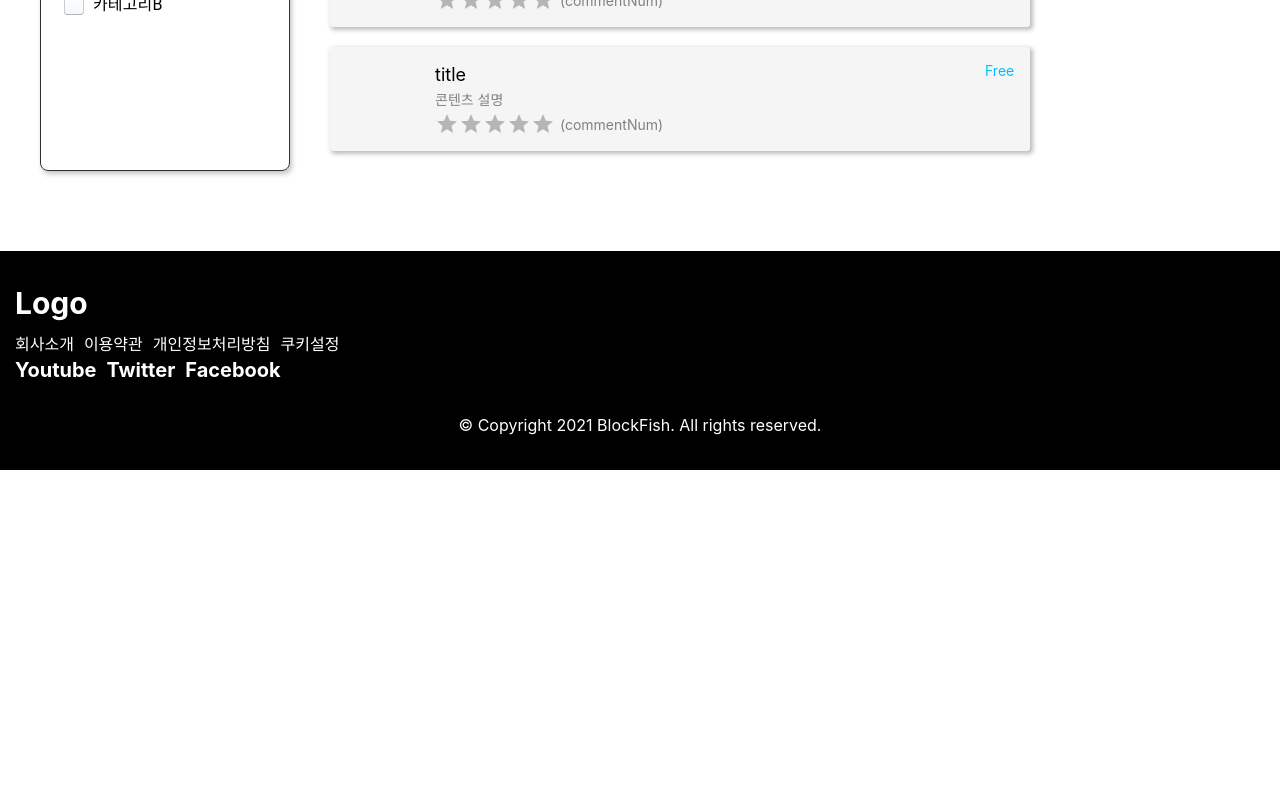
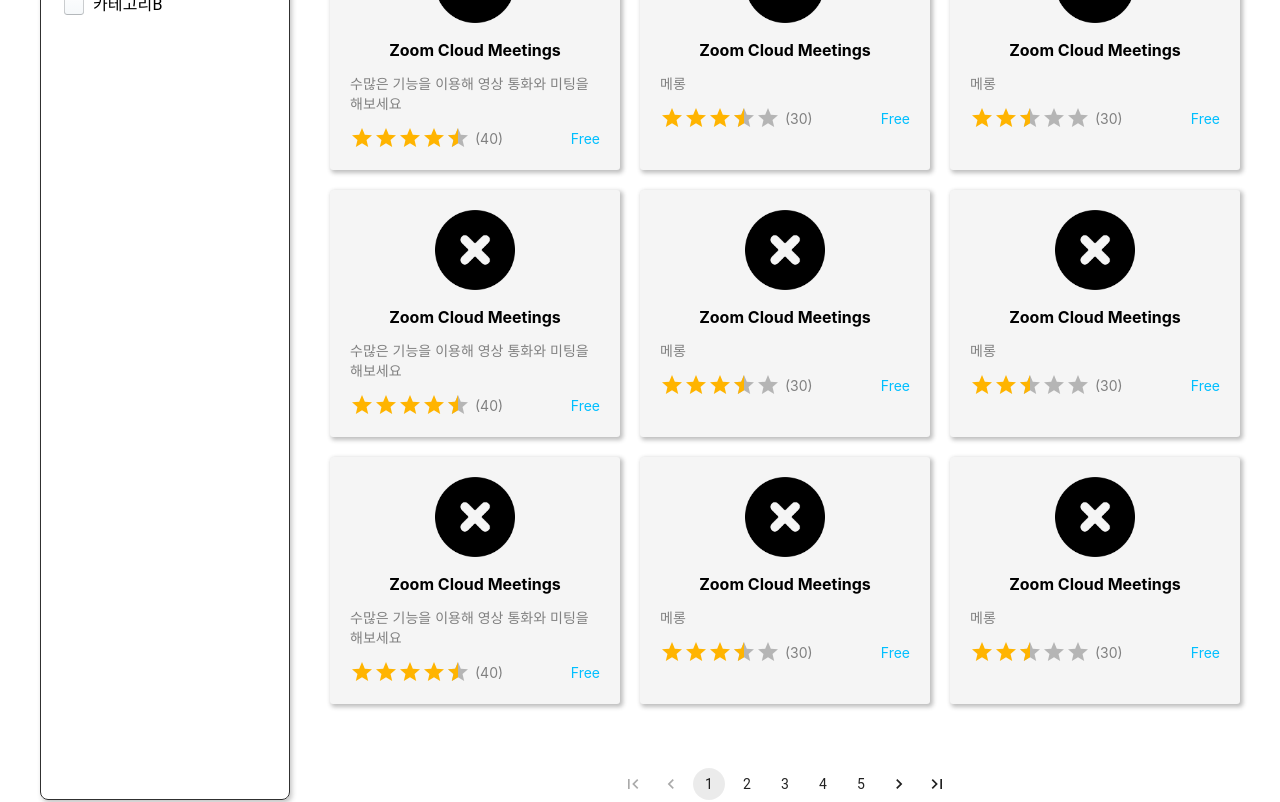
Before and after one commit to LenChoi/blockfish, a React (Create React App) app in the folder frontend/: page /blockfish/download in a window 1280 px wide. Shown: the part 680-1482 px from the top of the page. Before the commit the page ends 1150 px from the top, so only its background shows below. Built offline with nearby package versions, Linux system fonts and the light colour scheme.

Commit message:
다운로드 화면 개발

```diff
--- /dev/null
+++ b/frontend/src/components/cards/GridCardTemplate.jsx
@@ -0,0 +1,52 @@
+import React from 'react';
+import { GridCardContainer, GridCardWrapper, CardRatingBarWrapper } from '../../styles/Card';
+import TextDefault from '../ui/TextDefault';
+import HalfRating from '../ui/HalfRating';
+
+const GridCardTemplate = (props) => {
+  const { content } = props;
+
+  return (
+    <GridCardContainer>
+      <GridCardWrapper>
+        <div style={{ textAlign: 'center' }}>
+          <img alt="" width="80" height="80" src={content.imgSrc} />
+        </div>
+        <div style={{ textAlign: 'center', marginTop: 13 }}>
+          <TextDefault size="16px" weight="700">
+            {content.title}
+          </TextDefault>
+        </div>
+        <div style={{ marginTop: 13 }}>
+          <TextDefault size="14px" lineHeight="14px" color="#808080">
+            {content.descption}
+          </TextDefault>
+        </div>
+
+        <CardRatingBarWrapper>
+          <div style={{ display: 'flex', alignItems: 'center' }}>
+            <HalfRating value={content.rating} />
+            <div style={{ marginLeft: 5 }}>
+              <TextDefault size="14px" color="#808080">
+                (
+              </TextDefault>
+              <TextDefault size="14px" color="#808080">
+                {content.commentNum}
+              </TextDefault>
+              <TextDefault size="14px" color="#808080">
+                )
+              </TextDefault>
+            </div>
+          </div>
+          <div>
+            <TextDefault size="14px" color="#00bfff">
+              Free
+            </TextDefault>
+          </div>
+        </CardRatingBarWrapper>
+      </GridCardWrapper>
+    </GridCardContainer>
+  );
+};
+
+export default GridCardTemplate;
--- a/frontend/src/components/download/DownloadRight.jsx
+++ b/frontend/src/components/download/DownloadRight.jsx
@@ -1,7 +1,10 @@
 import React, { useEffect, useState } from 'react';
-import { RightLayout } from '../../styles/Download';
+import useInput from '../../hooks/useInput';
+import { GridLayoutWrapper, RightLayout } from '../../styles/Download';
 import { isEmpty } from '../../utils/utils';
+import GridCardTemplate from '../cards/GridCardTemplate';
 import ListCardTemplate from '../cards/ListCardTemplate';
+import PagingContainer from '../pagination/PagingContainer';
 import SlickSlider from '../slider/SlickSlider';
 import TextDefault from '../ui/TextDefault';
 import SortingBar from './SortingBar';
@@ -9,7 +12,7 @@
 const DownloadRight = () => {
   const [fileList, setFileList] = useState([]);
   const [viewState, setViewState] = useState(false);
-
+  const [page, onhandleChangePage] = useInput(1);
   const onToggleView = (s) => {
     if (s) {
       setViewState(true);
@@ -37,10 +40,64 @@
         commentNum: 30,
         imgSrc: '/images/card/empty.png',
       },
+      {
+        id: 3,
+        title: 'Zoom Cloud Meetings',
+        descption: '메롱',
+        rating: 2.5,
+        commentNum: 30,
+        imgSrc: '/images/card/empty.png',
+      },
+      {
+        id: 4,
+        title: 'Zoom Cloud Meetings',
+        descption: '수많은 기능을 이용해 영상 통화와 미팅을 해보세요',
+        rating: 4.5,
+        commentNum: 40,
+        imgSrc: '/images/card/empty.png',
+      },
+      {
+        id: 5,
+        title: 'Zoom Cloud Meetings',
+        descption: '메롱',
+        rating: 3.5,
+        commentNum: 30,
+        imgSrc: '/images/card/empty.png',
+      },
+      {
+        id: 6,
+        title: 'Zoom Cloud Meetings',
+        descption: '메롱',
+        rating: 2.5,
+        commentNum: 30,
+        imgSrc: '/images/card/empty.png',
+      },
+      {
+        id: 7,
+        title: 'Zoom Cloud Meetings',
+        descption: '수많은 기능을 이용해 영상 통화와 미팅을 해보세요',
+        rating: 4.5,
+        commentNum: 40,
+        imgSrc: '/images/card/empty.png',
+      },
+      {
+        id: 8,
+        title: 'Zoom Cloud Meetings',
+        descption: '메롱',
+        rating: 3.5,
+        commentNum: 30,
+        imgSrc: '/images/card/empty.png',
+      },
+      {
+        id: 9,
+        title: 'Zoom Cloud Meetings',
+        descption: '메롱',
+        rating: 2.5,
+        commentNum: 30,
+        imgSrc: '/images/card/empty.png',
+      },
     ]);
   }, []);
-
-  console.log('viewState', viewState);
 
   return (
     <RightLayout>
@@ -56,13 +113,22 @@
       <SlickSlider />
 
       <SortingBar onToggleView={onToggleView} />
+      <div style={{ marginTop: 20 }}>
+        {!isEmpty(fileList) &&
+          (viewState ? (
+            fileList.map((data) => <ListCardTemplate key={data.id} content={data} />)
+          ) : (
+            <GridLayoutWrapper>
+              {fileList.map((data) => (
+                <GridCardTemplate key={data.id} content={data} />
+              ))}
+            </GridLayoutWrapper>
+          ))}
+      </div>
 
-      {!isEmpty(fileList) &&
-        (!viewState ? (
-          fileList.map((data) => <ListCardTemplate key={data.id} content={data} />)
-        ) : (
-          <div>Hello</div>
-        ))}
+      {/* 페이징 - 시작 */}
+      <PagingContainer whlPage={5} page={page} handleChangePage={onhandleChangePage} />
+      {/* 페이징 - 끝 */}
     </RightLayout>
   );
 };
--- /dev/null
+++ b/frontend/src/components/pagination/PagingContainer.jsx
@@ -0,0 +1,33 @@
+import React from 'react';
+import { makeStyles } from '@material-ui/core/styles';
+import Pagination from '@material-ui/lab/Pagination';
+// import { blue } from '@material-ui/core/colors';
+
+const useStyles = makeStyles((theme) => ({
+  root: {
+    '& > *': {
+      display: 'flex',
+      justifyContent: 'center',
+      marginTop: theme.spacing(8),
+    },
+  },
+}));
+
+const PagingContainer = (props) => {
+  const classes = useStyles();
+  const { whlPage, page, handleChangePage } = props;
+
+  return (
+    <div className={classes.root}>
+      <Pagination
+        count={whlPage}
+        page={page}
+        onChange={handleChangePage}
+        showFirstButton
+        showLastButton
+      />
+    </div>
+  );
+};
+
+export default PagingContainer;
--- /dev/null
+++ b/frontend/src/hooks/useInput.js
@@ -0,0 +1,12 @@
+import { useState } from 'react';
+
+const useInput = (defaultValue) => {
+  const [value, setValue] = useState(defaultValue);
+  const handleChange = (e, val) => {
+    setValue(val);
+  };
+
+  return [value, handleChange];
+};
+
+export default useInput;
--- a/frontend/src/styles/Card.js
+++ b/frontend/src/styles/Card.js
@@ -3,10 +3,16 @@
 export const ListCardLayout = styled.div`
   width: 100%;
   max-width: 700px;
-  margin: 20px 0px;
+  margin-top: 20px;
   background-color: #f5f5f5;
   border-radius: 3px;
   box-shadow: 2px 2px 4px 1px rgba(40, 40, 40, 0.3);
+  cursor: pointer;
+  transition: 0.1s linear;
+  &:hover {
+    opacity: 0.8;
+    box-shadow: 5px 5px 5px 1px rgba(40, 40, 40, 0.3);
+  }
 `;
 export const ListCardContainer = styled.div`
   display: grid;
@@ -17,6 +23,12 @@
 export const ListCardContentBottom = styled.div`
   display: flex;
   align-items: center;
+`;
+export const CardRatingBarWrapper = styled.div`
+  display: flex;
+  align-items: center;
+  justify-content: space-between;
+  margin-top: 13px;
 `;
 
 export const SlideCardLayout = styled.div`
@@ -48,3 +60,23 @@
   position: relative;
   padding: 15px;
 `;
+
+// GridCardTemplate
+export const GridCardContainer = styled.div`
+  width: 100%;
+  border-radius: 3px;
+  background-color: #f5f5f5;
+  box-shadow: 2px 2px 4px 1px rgba(40, 40, 40, 0.3);
+  cursor: pointer;
+  transition: 0.1s linear;
+  &:hover {
+    opacity: 0.8;
+    box-shadow: 5px 5px 5px 1px rgba(40, 40, 40, 0.3);
+  }
+`;
+export const GridCardWrapper = styled.div`
+  display: flex;
+  flex-direction: column;
+  justify-content: space-between;
+  padding: 20px;
+`;
--- a/frontend/src/styles/Download.js
+++ b/frontend/src/styles/Download.js
@@ -72,3 +72,8 @@
   grid-template-columns: repeat(3, 1fr);
   grid-column-gap: 30px;
 `;
+export const GridLayoutWrapper = styled.div`
+  display: grid;
+  grid-template-columns: repeat(3, 1fr);
+  grid-gap: 20px;
+`;
```
